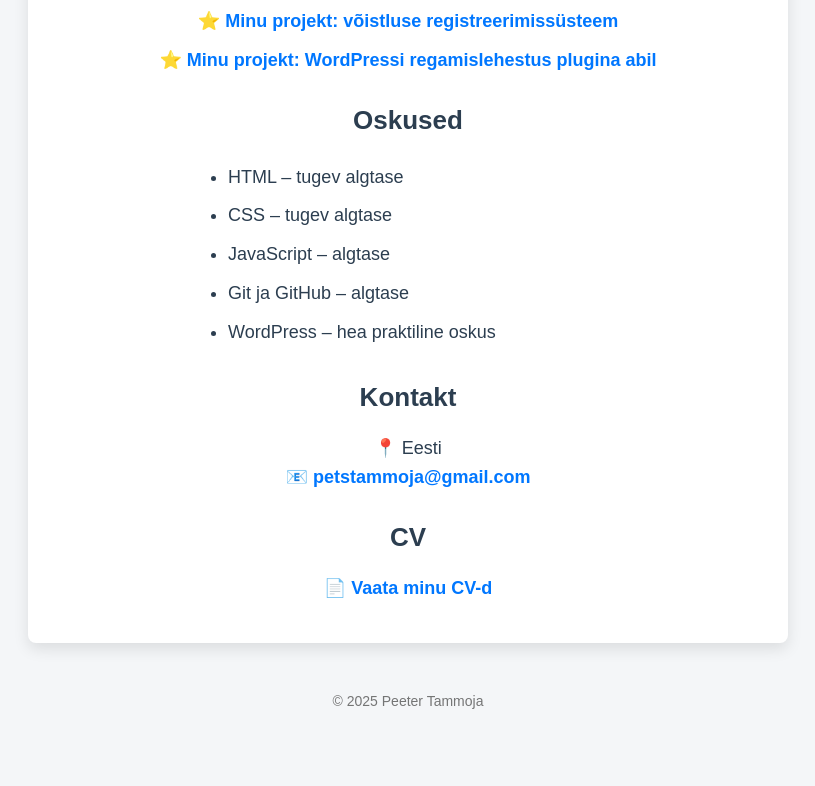
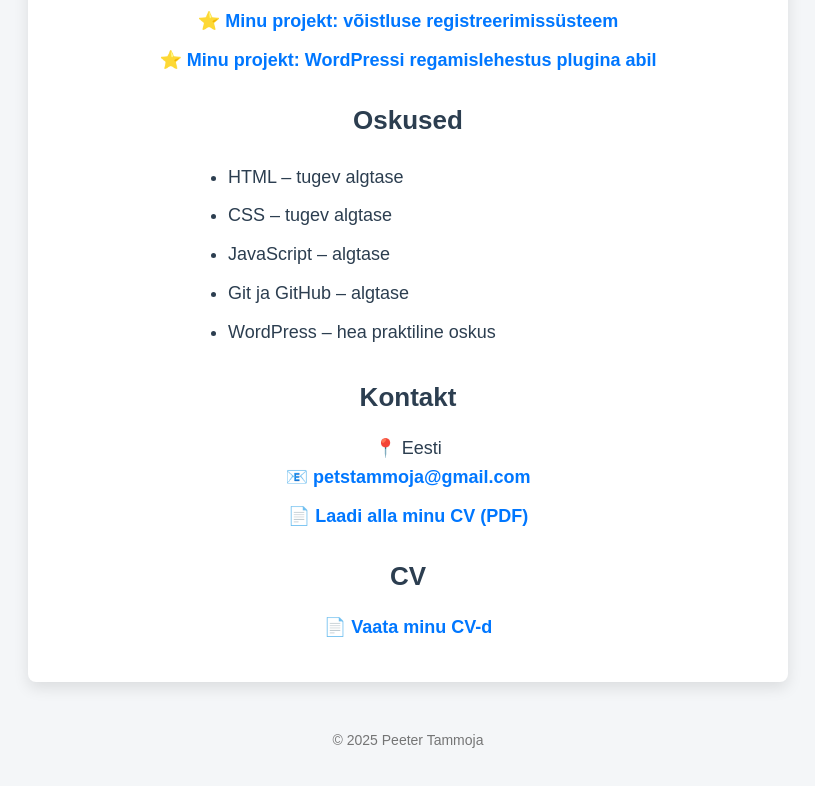
Before and after one commit to petstammoja/portfoolio, a plain HTML site: page index.html in a window 1280 px wide. Shown: the part 586-1372 px from the top of the page, without its empty margins (232-1047 px from the left). Before the commit the page ends 1343 px from the top, so only its background shows below. Drawn offline with Linux system fonts and the light colour scheme.

Commit message:
Add link to download CV in index.html

```diff
--- a/index.html
+++ b/index.html
@@ -122,6 +122,11 @@ footer {
   📍 Eesti<br>
   📧 <a href="mailto:petstammoja@gmail.com">petstammoja@gmail.com</a>
 </p>
+<p>
+  <a href="CV_Peeter_Tammoja.pdf" target="_blank">
+    📄 Laadi alla minu CV (PDF)
+  </a>
+</p>
 
 <h2>CV</h2>
 <p>
```
